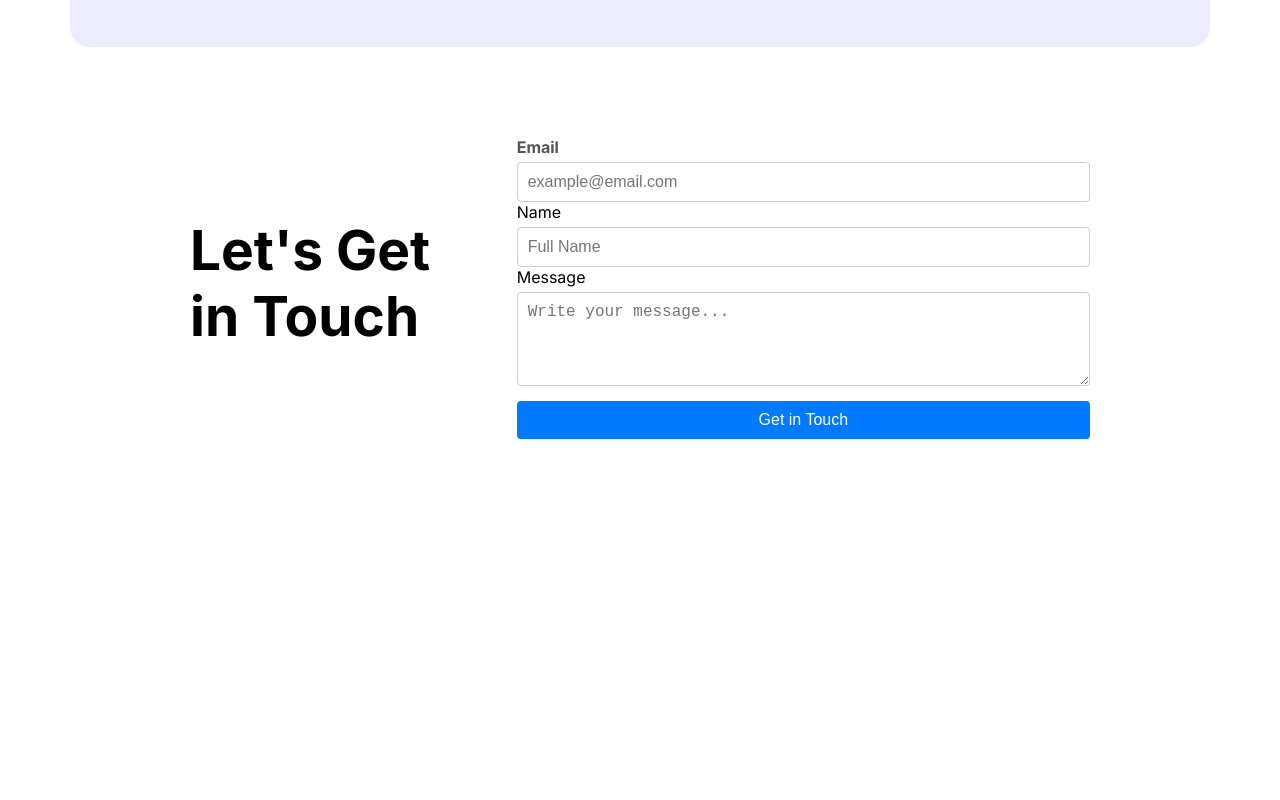
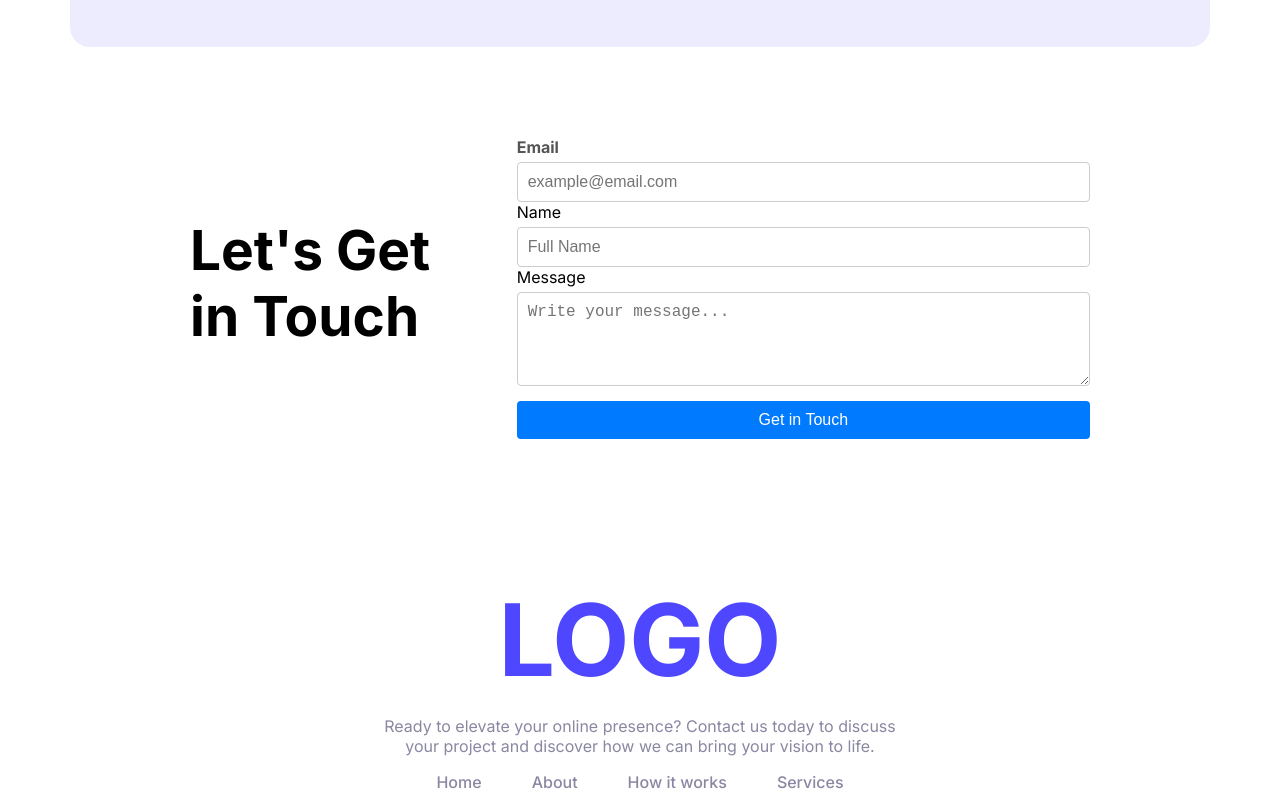
Before and after one commit to Rahat-ST/web-Assignment, a plain HTML site: page index.html in a window 1280 px wide. Shown: the part 1847-2647 px from the top of the page. Before the commit the page ends 2334 px from the top, so only its background shows below. Drawn offline with Linux system fonts and the light colour scheme.

Commit message:
added a footer column

```diff
--- a/index.html
+++ b/index.html
@@ -85,6 +85,21 @@
 
     </main>
     <footer>
+        <div class="footer-column">
+            <h3 class="color"> <span style="color: #4E47FF;">LOGO</span></h3>
+
+            <p class="logo-p">
+                Ready to elevate your online presence? Contact us today to discuss <br>
+                your project and discover how we can bring your vision to life.
+            </p>
+
+            <div class="footer-links">
+                <a href="">Home</a>
+                <a href="">About</a>
+                <a href="">How it works</a>
+                <a href="">Services</a>
+            </div>
+        </div>
 
     </footer>
 </body>
--- a/styles/assign.css
+++ b/styles/assign.css
@@ -260,3 +260,36 @@ main {
 .log-in-container form button:hover {
     background-color: #0056b3;
 }
+
+.color {
+    text-align: center;
+    font-weight: 800%;
+    font-size: 100px;
+    margin-bottom: 8px;
+    margin-left: 120px;
+    margin-right: 120px;
+}
+
+.logo-p {
+    color: rgba(137, 135, 161, 1);
+    text-align: center;
+    justify-items: center;
+}
+
+.footer-links {
+    margin-top: 15px;
+    display: flex;
+    flex-direction: row;
+    gap: 50px;
+    justify-content: center;
+
+}
+
+.footer-links a {
+    text-decoration: none;
+    color: #333;
+    font-weight: 500;
+    color: rgba(137, 135, 161, 1);
+
+
+}
```
